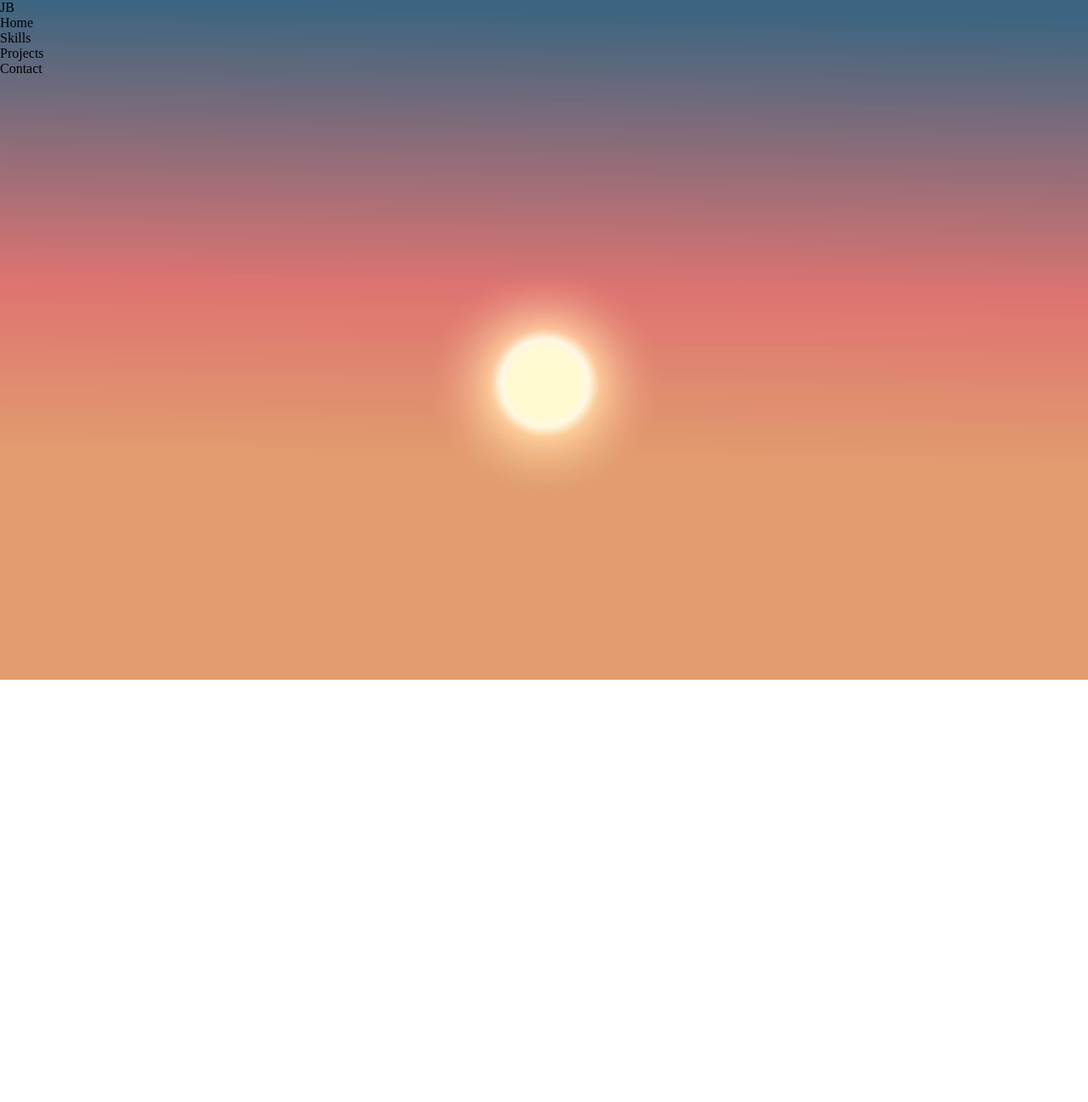
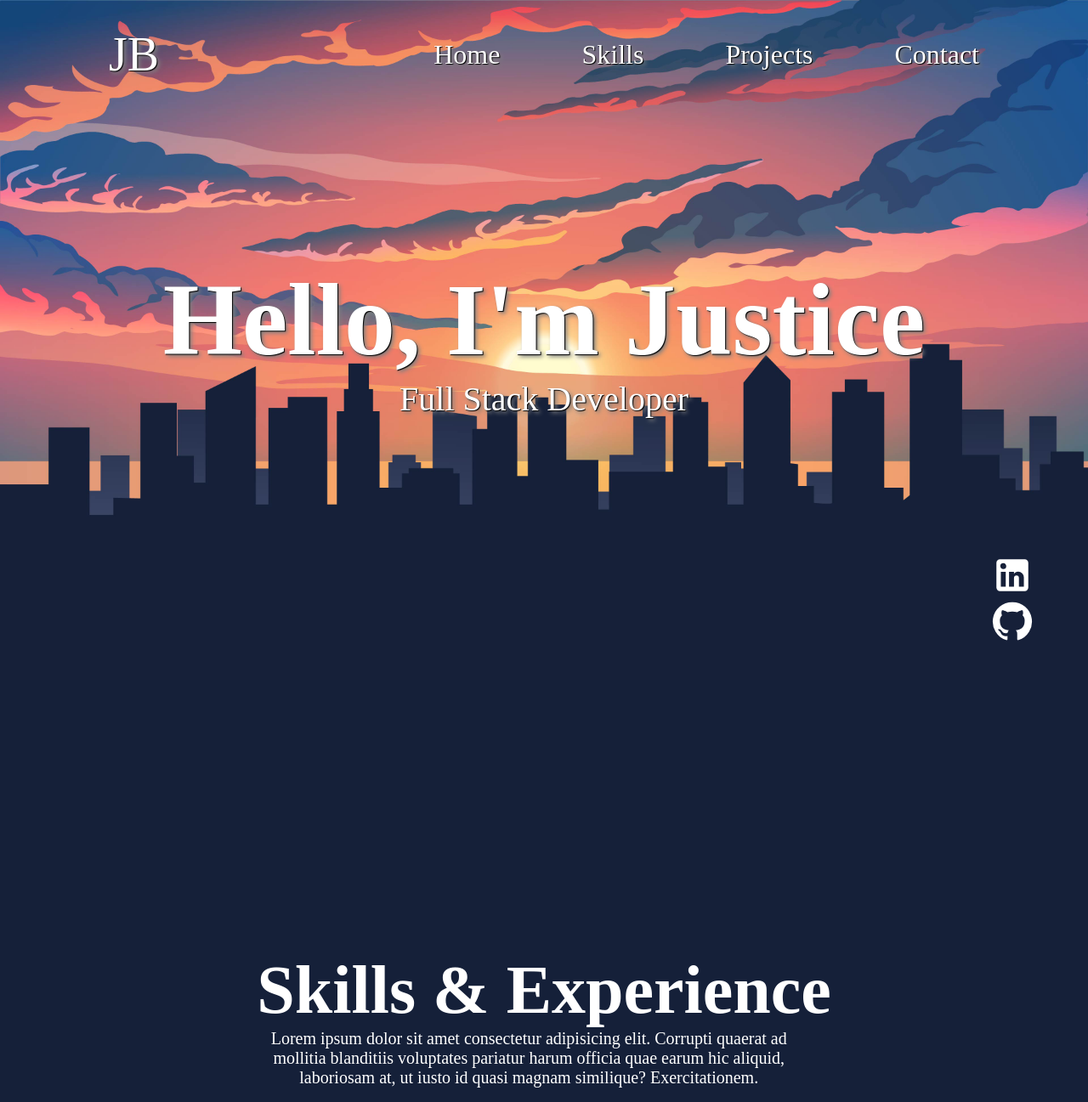
Before and after one commit to jbright716/jb-portfolio, a React (Create React App) app: page / in a window 1280 px wide. Shown: the top 1297 px of the page at 85% size. Before the commit the page ends 800 px from the top, so only its background shows below. Built offline with nearby package versions, Linux system fonts and the light colour scheme.

Commit message:
updated skills and hero section

```diff
--- a/package.json
+++ b/package.json
@@ -3,6 +3,11 @@
   "version": "0.1.0",
   "private": true,
   "dependencies": {
+    "@emotion/react": "^11.8.2",
+    "@emotion/styled": "^11.8.1",
+    "@material-ui/core": "^4.12.3",
+    "@mui/icons-material": "^5.5.1",
+    "@mui/material": "^5.5.1",
     "@testing-library/jest-dom": "^5.16.2",
     "@testing-library/react": "^12.1.4",
     "@testing-library/user-event": "^13.5.0",
--- a/src/App.css
+++ b/src/App.css
@@ -4,7 +4,7 @@
     padding: 0px;
     font-family: 'Concert One', cursive;
   font-family: 'Staatliches', cursive;
-
+  scroll-behavior: smooth;
   }
 
   @import url('https://fonts.googleapis.com/css2?family=Concert+One&family=Staatliches&display=swap');
--- a/src/App.js
+++ b/src/App.js
@@ -1,9 +1,17 @@
 import './App.css';
-
 import Home from './Components/Home';
+import Navbar from './Components/Navbar';
+import Projects from './Components/Projects';
+import Skills from './Components/Skills';
 function App() {
   return (
-    <Home/>
+    <div>
+      <Navbar/>
+      <Home/>
+      <Skills/>
+      <Projects/>
+    </div>
+
   );
 }
 
--- a/src/Components/Home.jsx
+++ b/src/Components/Home.jsx
@@ -1,52 +1,77 @@
+
+import { LinkedIn, GitHub } from '@mui/icons-material';
 import React from 'react'
 import styled from 'styled-components';
-import img from '../Assets/background.jpg';
+import img from '../Assets/cityCombined.jpg';
+
 
 const Container = styled.div`
-    display: block;
+    position: relative;
     min-height: 100vh;
     background: url(${img});
+    background-position: center;
     background-size: cover;
+    position: relative;
+    z-index: -1;
+`;
+
+const Wrapper = styled.div`
+display: flex;
+flex-direction: column;
+height: 100vh;
+justify-content: center;
+align-items: center;
+color: #fff;
+text-shadow: 1px 1px 1px #000,
+               3px 3px 5px grey;
+`;
+const Header = styled.h1`
+font-size: 7.5em;
+
+`;
+const Description = styled.p`
+font-size: 2.5em;
+`;
+const Image = styled.img`
+    position: absolute;
+    width: 100vw;
+    z-index: -1;
+    bottom: 0;
+`;
+const Links = styled.div`
+display: flex;
+flex-direction: column;
+position: absolute;
+bottom 5%;
+right: 5%;
+
 
 `;
 
-const Wrapper = styled.div``;
-const Right = styled.div``;
-const Left = styled.div``;
-const TabList = styled.ul``;
-const TabItems = styled.li`
-list-style-type: none;
-&:hover {
-  border-bottom: 1px solid grey;
-}
-`;
 
-const TabLinks = styled.a`
+const Link = styled.a`
 text-decoration: none;
-color: black;
+color: white;
+
 `;
 const Home = () => {
   return (
-    <Container>
-        <Wrapper>
-            <Left>JB</Left>
-            <Right>
-                <TabList>
-                    <TabItems>
-                        <TabLinks href="#Home">Home</TabLinks>
-                    </TabItems>
-                    <TabItems>
-                        <TabLinks href="#Skills">Skills</TabLinks>
-                    </TabItems>
-                    <TabItems>
-                        <TabLinks href="#Projects">Projects</TabLinks>
-                    </TabItems>
-                    <TabItems>
-                        <TabLinks href="#Contact">Contact</TabLinks>
-                    </TabItems>
-                </TabList>
-            </Right>
-        </Wrapper>
+    <Container id = "Home">
+    <Links>
+        <Link >
+            <LinkedIn style={{ fontSize: 50 }}/>
+        </Link>
+        <Link>
+            <GitHub style={{ fontSize: 50 }}/>
+        </Link>
+
+
+    </Links>
+
+    <Wrapper>
+    <Header> Hello, I'm Justice </Header>
+    <Description>Full Stack Developer</Description>
+    </Wrapper>
 
     </Container>
   )
--- /dev/null
+++ b/src/Components/Navbar.jsx
@@ -0,0 +1,98 @@
+import React, {useState,useEffect} from 'react'
+import styled from 'styled-components';
+
+
+
+const Container = styled.div`
+    display: flex;
+    position: fixed;
+    top: 0;
+    left: 0;
+    width: 100%;
+    font-size: 2em;
+    transition-duration: 500ms;
+    background: ${({bg}) => bg || 'none'};
+    color: #fff;
+    text-shadow: 1px 1px 1px #000,
+               3px 3px 5px grey;
+`;
+
+const Wrapper = styled.div`
+padding: 1em 4em;
+width: 100%;
+display: flex;
+justify-content: space-between;
+align-items: center;
+a{
+  color: white;
+}
+`;
+const Right = styled.div`
+display: flex;
+transition: 0.7s;
+`;
+const Left = styled.div`
+font-size: 1.75em;`;
+const TabList = styled.ul`
+display: flex;
+gap: 3em;
+`;
+const TabItems = styled.li`
+list-style-type: none;
+&:hover {
+  border-bottom: 3px solid grey;
+}
+`;
+
+const TabLinks = styled.a`
+text-decoration: none;
+color: black;
+`;
+const Image = styled.img`
+    position: absolute;
+    width: 100vw;
+    z-index: -1;
+    bottom: 0;
+`;
+const Navbar = () => {
+    const [navbar,setNavbar] = useState(false);
+
+
+    const changeBackground = () => {
+        if(window.scrollY >= 20) {
+            setNavbar(true);
+        } else {
+            setNavbar(false);
+        }
+        console.log(window.scrollY);
+    };
+
+    window.addEventListener('scroll', changeBackground);
+  return (
+    <Container bg = {navbar? '#DE887A' : 'none'} >
+
+    <Wrapper>
+        <Left>JB</Left>
+        <Right>
+            <TabList>
+                <TabItems>
+                    <TabLinks href="#Home">Home</TabLinks>
+                </TabItems>
+                <TabItems>
+                    <TabLinks href="#Skills">Skills</TabLinks>
+                </TabItems>
+                <TabItems>
+                    <TabLinks href="#Projects">Projects</TabLinks>
+                </TabItems>
+                <TabItems>
+                    <TabLinks href="#Contact">Contact</TabLinks>
+                </TabItems>
+            </TabList>
+        </Right>
+    </Wrapper>
+
+</Container>
+  )
+}
+
+export default Navbar
--- /dev/null
+++ b/src/Components/Projects.jsx
@@ -0,0 +1,39 @@
+
+import React from 'react'
+import styled from 'styled-components';
+const Container = styled.div`
+    height: 100vh;
+    background: #152039;
+    display: flex;
+    flex-direction: verticle;
+    align-items: center;
+    justify-content: center;
+    color: #fff;
+    text-align: center;
+`;
+const Title = styled.h1`
+    font-size: 5em;
+
+`;
+const Description = styled.p`
+    font-size: 1.25em;
+    width: 50vw;
+`;
+
+const Wrapper = styled.div``;
+const Projects = () => {
+  return (
+    <Container id = "Projects">
+
+        <Wrapper>
+        <Title>Projects</Title>
+        <Description>Lorem ipsum dolor sit amet consectetur adipisicing elit. Corrupti quaerat ad mollitia blanditiis voluptates pariatur harum officia quae earum hic aliquid, laboriosam at, ut iusto id quasi magnam similique? Exercitationem.</Description>
+
+        </Wrapper>
+    </Container>
+  )
+}
+
+
+
+export default Projects
--- /dev/null
+++ b/src/Components/Skills.jsx
@@ -0,0 +1,36 @@
+import React from 'react'
+import styled from 'styled-components';
+const Container = styled.div`
+    height: 100vh;
+    background: #152039;
+    display: flex;
+    flex-direction: verticle;
+    align-items: center;
+    justify-content: center;
+    color: #fff;
+    text-align: center;
+`;
+const Title = styled.h1`
+    font-size: 5em;
+
+`;
+const Description = styled.p`
+    font-size: 1.25em;
+    width: 50vw;
+`;
+
+const Wrapper = styled.div``;
+const Skills = () => {
+  return (
+    <Container id = "Skills">
+
+        <Wrapper>
+        <Title>Skills & Experience</Title>
+        <Description>Lorem ipsum dolor sit amet consectetur adipisicing elit. Corrupti quaerat ad mollitia blanditiis voluptates pariatur harum officia quae earum hic aliquid, laboriosam at, ut iusto id quasi magnam similique? Exercitationem.</Description>
+
+        </Wrapper>
+    </Container>
+  )
+}
+
+export default Skills
```
Also changed, not shown: src/Assets/cityCombined.jpg (added), 1 other file (tests, documents, lock files or other folders).
